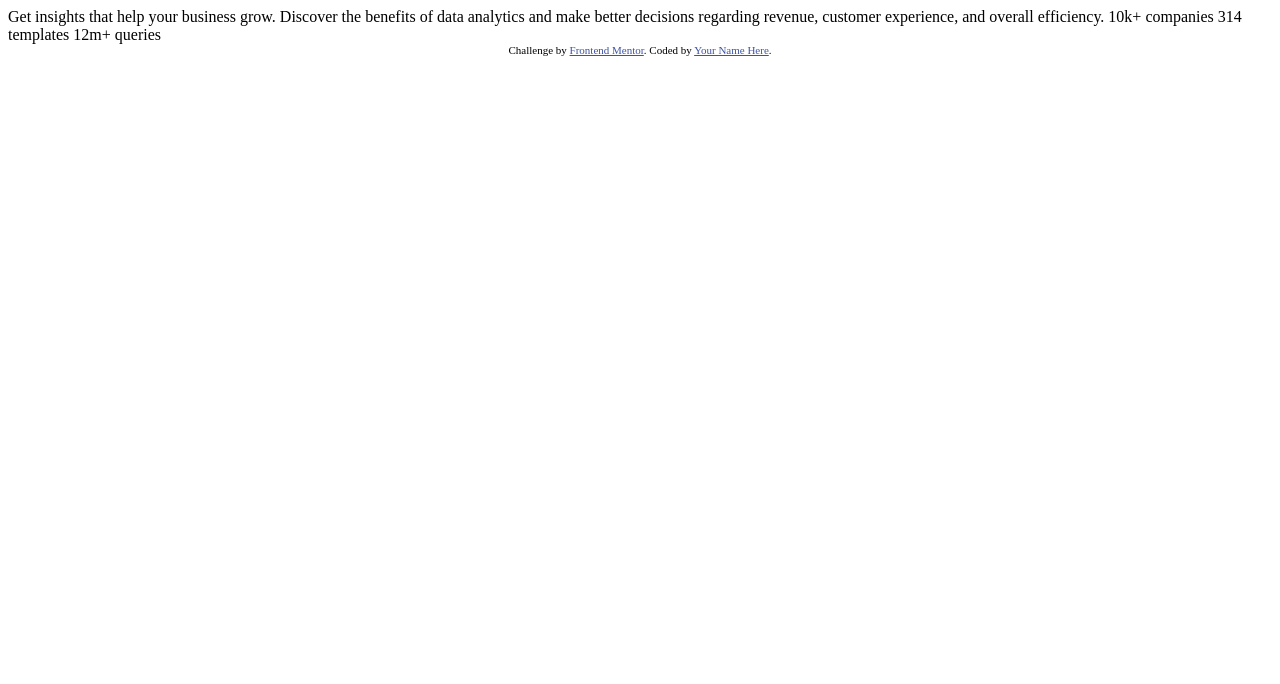
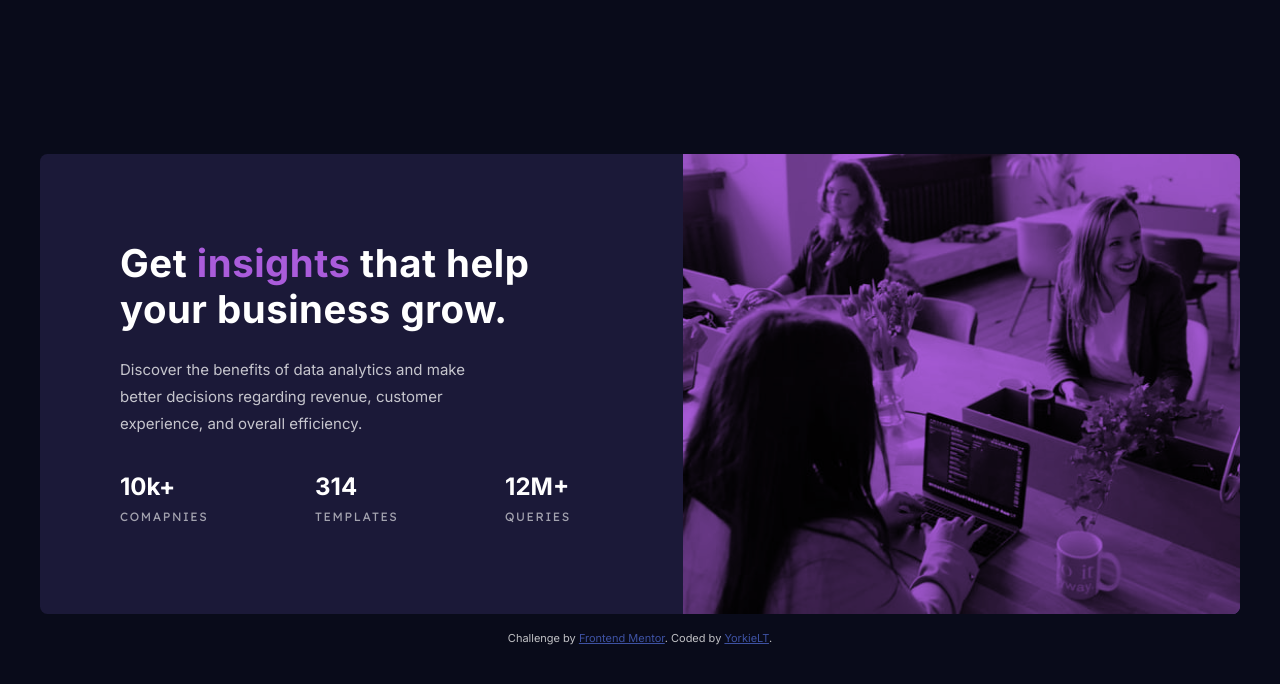
Before and after one commit to TanDevv/Stats-preview-card-component, a plain HTML site: page index.html in a window 1280 px wide. Drawn offline with Linux system fonts and the light colour scheme.

Commit message:
Style final design

```diff
--- a/index.html
+++ b/index.html
@@ -1,33 +1,74 @@
 <!DOCTYPE html>
 <html lang="en">
+
 <head>
+
   <meta charset="UTF-8">
-  <meta name="viewport" content="width=device-width, initial-scale=1.0"> <!-- displays site properly based on user's device -->
+  <!-- displays site properly based on user's device -->
+  <meta name="viewport" content="width=device-width, initial-scale=1.0">
 
+  <!-- CSS Stylesheet -->
+  <link rel="stylesheet" href="stylesheet.css" type="text/css">
+
+  <!-- Google Fonts -->
+  <link rel="preconnect" href="https://fonts.googleapis.com">
+  <link rel="preconnect" href="https://fonts.gstatic.com" crossorigin>
+  <link href="https://fonts.googleapis.com/css2?family=Inter:wght@400;700&family=Lexend+Deca&display=swap"
+    rel="stylesheet">
+
+  <!-- Favicons -->
   <link rel="icon" type="image/png" sizes="32x32" href="./images/favicon-32x32.png">
 
   <title>Frontend Mentor | Stats preview card component</title>
 
-  <!-- Feel free to remove these styles or customise in your own stylesheet 👍 -->
-  <style>
-    .attribution { font-size: 11px; text-align: center; }
-    .attribution a { color: hsl(228, 45%, 44%); }
-  </style>
 </head>
+
 <body>
 
-  Get insights that help your business grow.
+  <main>
+    <section class="container">
+      <div class="card__overlay" aria-hidden="true">
+        <picture>
+          <source media="(min-width: 80em)" srcset="./images/image-header-desktop.jpg" type="image/jpeg"/>
+          <img class="card__image" src="./images/image-header-mobile.jpg" alt="" />
+        </picture>
+      </div>
 
-  Discover the benefits of data analytics and make better decisions regarding revenue, customer
-  experience, and overall efficiency.
+      <div class="card__content">
+        <h1 class="card__title">Get <span class="title__span">insights</span> that help your business grow.</h1>
 
-  10k+ companies
-  314 templates
-  12m+ queries
+        <p class="card__paragraph">Discover the benefits of data analytics and make better decisions regarding revenue,
+          customer
+          experience, and overall efficiency.</p>
 
-  <div class="attribution">
-    Challenge by <a href="https://www.frontendmentor.io?ref=challenge" target="_blank">Frontend Mentor</a>.
-    Coded by <a href="#">Your Name Here</a>.
-  </div>
+          <ul class="group__stats">
+            <li class="stats__item">
+              <span class="stats__number">10k+</span>
+              <span class="stats__description">comapnies</span>
+            </li>
+
+            <li class="stats__item">
+              <span class="stats__number">314</span>
+              <span class="stats__description">templates</span>
+            </li>
+
+            <li class="stats__item">
+              <span class="stats__number">12M+</span>
+              <span class="stats__description">queries</span>
+            </li>
+          </ul>
+        </div>
+      </div>
+    </section>
+  </main>
+
+  <footer>
+    <div class="attribution">
+      Challenge by <a href="https://www.frontendmentor.io?ref=challenge" target="_blank">Frontend Mentor</a>.
+      Coded by <a href="https://www.frontendmentor.io/home">YorkieLT</a>.
+    </div>
+  </footer>
+
 </body>
+
 </html>
--- a/stylesheet.css
+++ b/stylesheet.css
@@ -0,0 +1,219 @@
+/* Custom Properties */
+:root {
+    --clr-primary-mainbg: hsl(233, 47%, 7%);
+    --clr-primary-cardbg: hsl(244, 38%, 16%);
+    --clr-primary-accent: hsl(277, 64%, 61%);
+
+    --clr-neutral-heading-stats: hsl(0, 0%, 100%);
+    --clr-neutral-main-paragraph: hsla(0, 0%, 100%, 0.75);
+    --clr-neutral-stat-headings: hsla(0, 0%, 100%, 0.6);
+
+    --ff-inter: 'Inter', sans-serif;
+    --ff-lexend-deca: 'Lexend Deca', sans-serif;
+
+    --fw-regular: 400;
+    --fw-bold: 700;
+}
+
+/* CSS Reset */
+/*
+  1. Use a more-intuitive box-sizing model.
+*/
+*, *::before, *::after {
+    box-sizing: border-box;
+  }
+  /*
+    2. Remove default margin
+  */
+  * {
+    margin: 0;
+  }
+  /*
+    3. Allow percentage-based heights in the application
+  */
+  html, body {
+    height: 100%;
+  }
+  /*
+    Typographic tweaks!
+    4. Add accessible line-height
+    5. Improve text rendering
+  */
+  body {
+    line-height: 1.5;
+    -webkit-font-smoothing: antialiased;
+  }
+  /*
+    6. Improve media defaults
+  */
+  img, picture, video, canvas, svg {
+    display: block;
+    max-width: 100%;
+    height: auto;
+  }
+  /*
+    7. Remove built-in form typography styles
+  */
+  input, button, textarea, select {
+    font: inherit;
+  }
+  /*
+    8. Avoid text overflows
+  */
+  p, h1, h2, h3, h4, h5, h6 {
+    overflow-wrap: break-word;
+  }
+  /*
+    9. Create a root stacking context
+  */
+  #root, #__next {
+    isolation: isolate;
+  }
+
+/* General Styling */
+  body {
+    background-color: var(--clr-primary-mainbg);
+    color:var(--clr-neutral-main-paragraph);
+
+    font-size: 0.9375em;
+    font-family:var(--ff-inter);
+
+    display: grid;
+    place-content: center;
+    padding: 5rem 1.5rem;
+    gap: 1rem;
+  }
+
+  .container {
+    background-color: var(--clr-primary-cardbg);
+
+    display: flex;
+    flex-direction: column;
+    border-radius: 0.5em;
+    overflow: hidden;
+    max-width: 23.438rem;
+
+  }
+
+  /* Card Styling */
+
+  .card__overlay {
+    background-color: var(--clr-primary-accent);
+    height: fit-content;
+
+  }
+
+  .card__image {
+    mix-blend-mode: multiply;
+    min-width: 100%;
+  }
+
+  .card__content {
+    text-align: center;
+    padding: 2rem 1.5rem;
+  }
+
+  .card__title {
+    color: white;
+
+    font-size: 1.75rem;
+    line-height: 1.2;
+    letter-spacing: 0.5px;
+  }
+
+  .title__span {
+    color:var(--clr-primary-accent);
+  }
+
+  .card__paragraph {
+    max-width: 21rem;
+    text-align: center;
+    margin-top: 1rem;
+    line-height: 1.6;
+  }
+
+  /* Stats Group Styling */
+
+  .group__stats {
+    list-style: none;
+
+    display: flex;
+    flex-direction: column;
+
+    padding: 0;
+    margin-top: 2rem;
+    gap: 1rem;
+  }
+
+  .stats__number {
+    color: white;
+
+    display: flex;
+    flex-direction: column;
+
+    font-weight: var(--fw-bold);
+    font-size: 1.5rem;
+  }
+
+  .stats__description {
+    color: hsla(0, 0%, 100%, 0.6);
+
+    font-family:var(--ff-lexend-deca);
+    font-size: 0.75rem;
+
+    text-transform: uppercase;
+    letter-spacing: 0.1rem;
+  }
+
+  /* Footer Styling */
+.attribution {
+    font-size: 11px;
+    text-align: center;
+  }
+
+  .attribution a {
+    color: hsl(228, 45%, 44%);
+  }
+
+  /* Desktop Responsiveness */
+
+@media screen and (min-width: 80em) {
+  .container {
+    align-items: center;
+    flex-direction: row-reverse;
+    max-width: 75rem;
+  }
+
+  .card__overlay {
+    flex-basis: 100%;
+  }
+
+  .card__paragraph {
+    max-width: 24rem;
+    text-align: left;
+    line-height: 1.8;
+  }
+
+  .card__content {
+    flex-basis: 100%;
+    text-align: left;
+    padding: 5rem;
+  }
+
+  .card__title {
+    font-size: 2.4rem;
+    margin-bottom: 1.5rem;
+  }
+
+  .group__stats {
+    display: flex;
+    flex-direction: row;
+   justify-content: space-between;
+   margin-top: 2rem;
+   margin-right: 2rem;
+  }
+  .stats__item:not(:first-child) {
+    margin-left: 5rem;
+  }
+
+}
```
